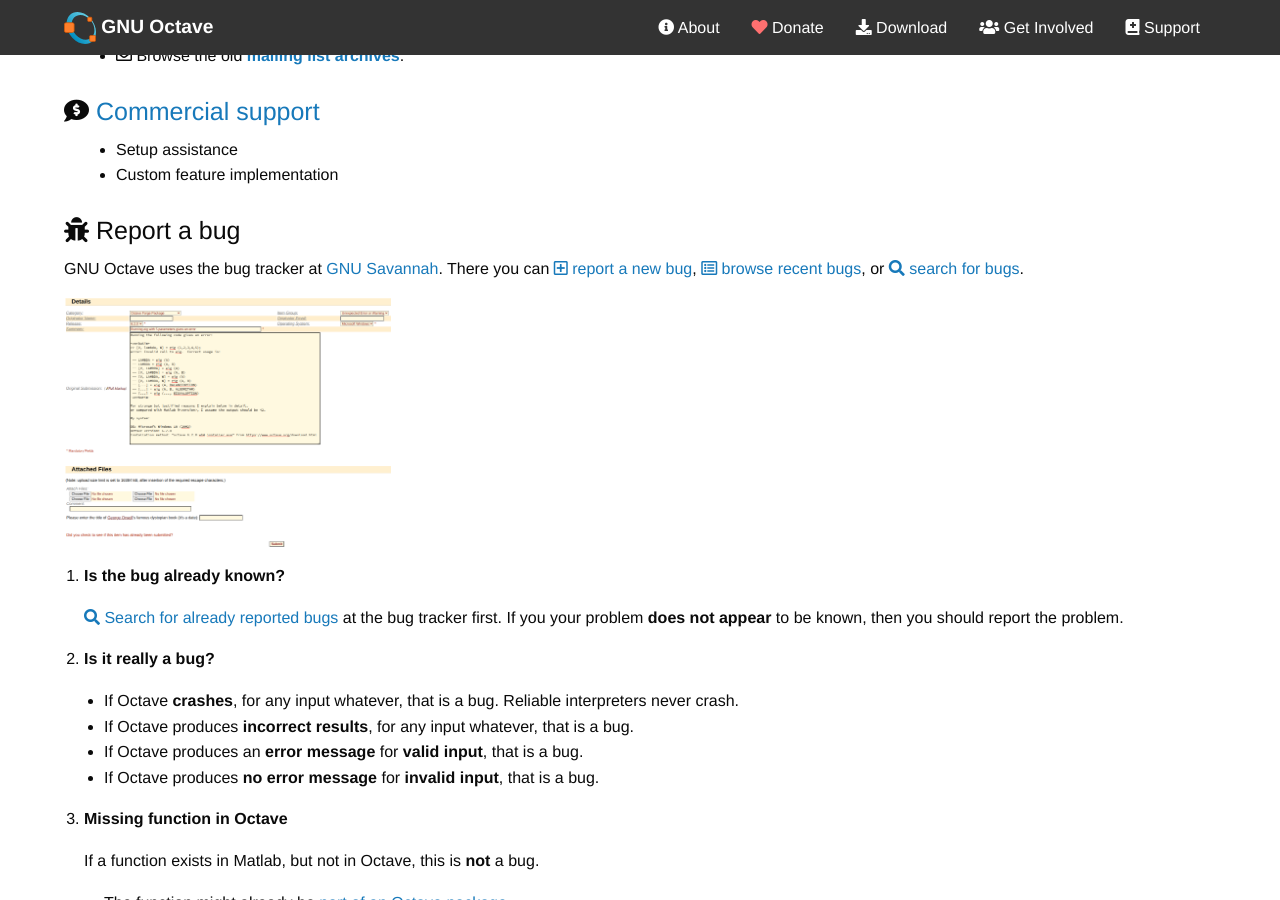
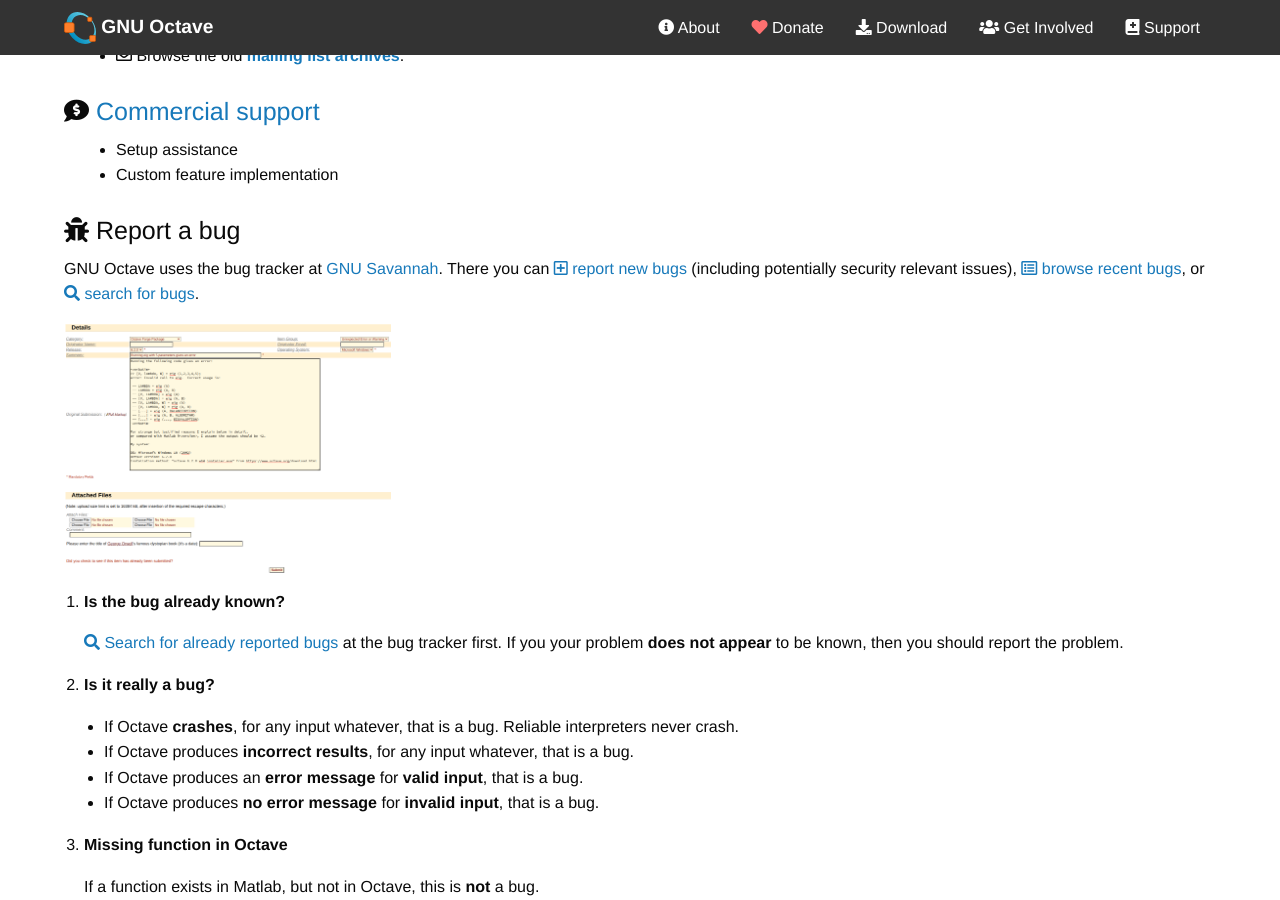
Before and after one commit to gnu-octave/gnu-octave.github.io, a Jekyll site: the page built from pages/support.md, in a window 1280 px wide and 900 px high, scrolled down 554 px. Built offline with Jekyll 4.4.1, drawn with Linux system fonts in a browser that asks for light colours; nearby versions of some CDN libraries.

Commit message:
Potentially security-relevant issues should also be reported on Savannah (#50)
Clarify that potentially security-relevant issues should be reported on
Savannah just like any other bug.
This change is motivated by a recent private email exchange where it was
unclear for the reporter how they should proceed.
As agreed during the last online developer meeting, we probably won't need a
separate channel for potentially security-relevant issues. Octave can execute
arbitrary code by design anyway.

```diff
--- a/pages/support.md
+++ b/pages/support.md
@@ -52,7 +52,8 @@
 
 GNU Octave uses the bug tracker at [GNU Savannah]({{ site.bugs_url }}).
 There you can
-[<i class="far fa-plus-square"></i> report a new bug](https://savannah.gnu.org/bugs/?group=octave&func=additem),
+[<i class="far fa-plus-square"></i> report new bugs](https://savannah.gnu.org/bugs/?group=octave&func=additem)
+(including potentially security relevant issues),
 [<i class="far fa-list-alt"></i> browse recent bugs]({{ site.bugs_url }}),
 or [<i class="fas fa-search"></i> search for bugs](https://savannah.gnu.org/bugs/?group=octave&func=search).
 
```
